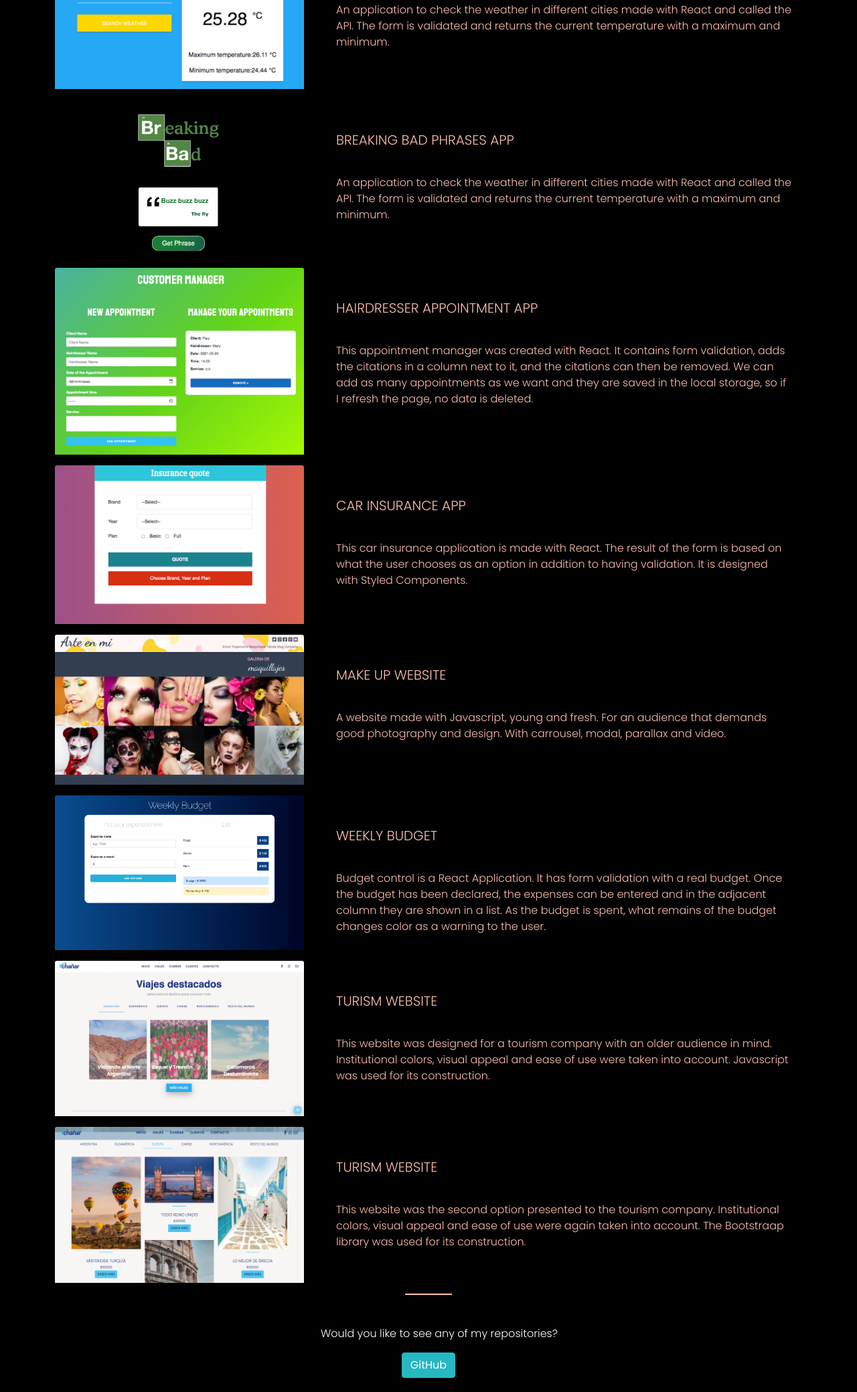
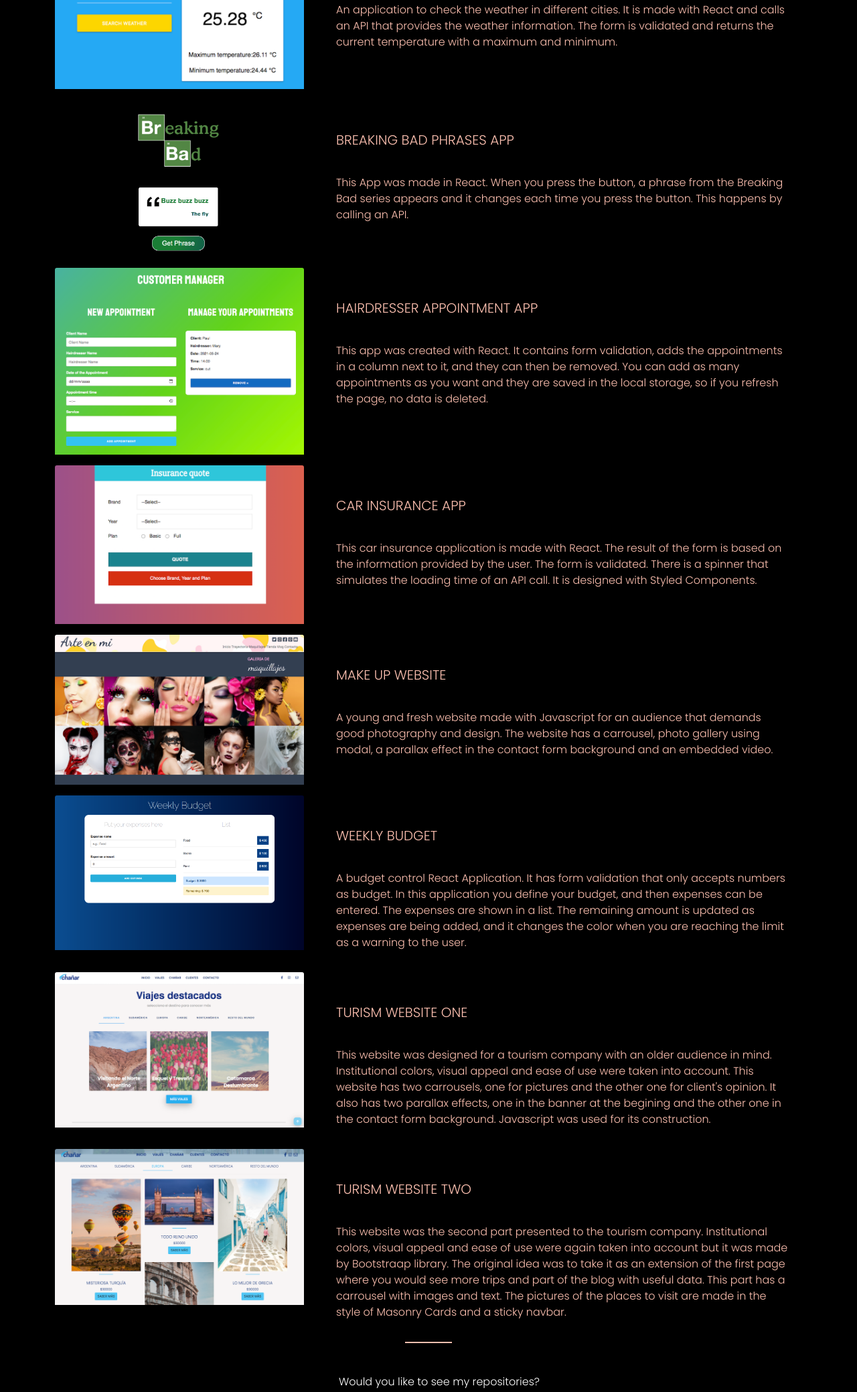
Before and after one commit to elysdominguez2/elysdominguez, a plain HTML site: page index.html in a window 1280 px wide. Shown: the part 408-2487 px from the top of the page at 67% size. Drawn offline with nearby package versions, Linux system fonts and the light colour scheme; a web font is replaced by a local one.

Commit message:
Add files via upload

```diff
--- a/index.html
+++ b/index.html
@@ -10,6 +10,7 @@
 			integrity="sha384-+0n0xVW2eSR5OomGNYDnhzAbDsOXxcvSN1TPprVMTNDbiYZCxYbOOl7+AMvyTG2x"
 			crossorigin="anonymous"
 		/>
+
 		<link rel="stylesheet" href="sass/main.css" />
 
 		<link
@@ -20,6 +21,11 @@
 			href="https://fonts.googleapis.com/css2?family=Kristi&family=Poppins:wght@300;400;500;700&display=swap"
 			rel="stylesheet"
 		/>
+		<script
+			src="https://kit.fontawesome.com/a27ebf18aa.js"
+			crossorigin="anonymous"
+		></script>
+
 		<title>Eliana Dominguez</title>
 	</head>
 
@@ -28,23 +34,52 @@
 			<h1>Hi! I'm ELIANA DOMINGUEZ</h1>
 			<h2>Front-End Developer - React JS</h2>
 		</header>
-		<nav id="navbar" class="navbar sticky-top px-3">
-			<!-- <a class="navbar-brand" href="#">Eliana Dominguez</a> -->
+
+		<div class="d-none d-md-inline col-12 col-lg-auto">
+			<nav id="navbar" class="navbar sticky-top">
 				<ul class="nav navbar-center">
 					<li class="nav-item">
-					<a class="nav-link" href="#projects">Projects</a>
+						<a href="#projects" class="nav-link active">Projects</a>
 					</li>
 					<li class="nav-item">
-					<a class="nav-link" href="#github">GitHub</a>
+						<a href="#github" class="nav-link">GitHub</a>
 					</li>
 					<li class="nav-item">
-					<a class="nav-link" href="#behance">Behance</a>
+						<a href="#behance" class="nav-link">Behance</a>
 					</li>
 					<li class="nav-item">
-					<a class="nav-link" href="#linkedin">LinkedIn</a>
+						<a href="#linkedin" class="nav-link">LinkedIn</a>
 					</li>
 				</ul>
 			</nav>
+		</div>
+
+		<!-- MENU MOVIL -->
+		<div class="d-md-none">
+			<div class="row fixed-bottom">
+				<div class="col text-right my-4 mx-4">
+					<buttom
+						class="btn btn-primary navbar-toggler"
+						type="button"
+						data-bs-toggle="collapse"
+						data-bs-target="#navbarNavAltMarkup"
+						aria-controls="navbarNavAltMarkup"
+						aria-expanded="false"
+						aria-label="Toggle navigation"
+					>
+						<i class="fas fa-bars"></i>
+					</buttom>
+					<div class="collapse navbar-collapse" id="navbarNavAltMarkup">
+						<div class="navbar-nav navbar-light bg-light">
+							<a href="#projects" class="dropdown-item">Projects</a>
+							<a href="#github" class="dropdown-item">GitHub</a>
+							<a href="#behance" class="dropdown-item">Behance</a>
+							<a href="#linkedin" class="dropdown-item">LinkedIn</a>
+						</div>
+					</div>
+				</div>
+			</div>
+		</div>
 
 		<main
 			data-bs-spy="scroll"
@@ -69,9 +104,10 @@
 							<div class="card-body">
 								<h5 class="card-title">Weather App</h5>
 								<p class="card-text">
-									An application to check the weather in different cities made
-									with React and called the API. The form is validated and
-									returns the current temperature with a maximum and minimum.
+									An application to check the weather in different cities. It is
+									made with React and calls an API that provides the weather
+									information. The form is validated and returns the current
+									temperature with a maximum and minimum.
 								</p>
 							</div>
 						</div>
@@ -91,9 +127,10 @@
 							<div class="card-body">
 								<h5 class="card-title">Breaking Bad Phrases App</h5>
 								<p class="card-text">
-									An application to check the weather in different cities made
-									with React and called the API. The form is validated and
-									returns the current temperature with a maximum and minimum.
+									This App was made in React. When you press the button, a
+									phrase from the Breaking Bad series appears and it changes
+									each time you press the button. This happens by calling an
+									API.
 								</p>
 							</div>
 						</div>
@@ -113,11 +150,11 @@
 							<div class="card-body">
 								<h5 class="card-title">Hairdresser Appointment App</h5>
 								<p class="card-text">
-									This appointment manager was created with React. It contains
-									form validation, adds the citations in a column next to it,
-									and the citations can then be removed. We can add as many
-									appointments as we want and they are saved in the local
-									storage, so if I refresh the page, no data is deleted.
+									This app was created with React. It contains form validation,
+									adds the appointments in a column next to it, and they can
+									then be removed. You can add as many appointments as you want
+									and they are saved in the local storage, so if you refresh the
+									page, no data is deleted.
 								</p>
 							</div>
 						</div>
@@ -138,8 +175,9 @@
 								<h5 class="card-title">Car Insurance App</h5>
 								<p class="card-text">
 									This car insurance application is made with React. The result
-									of the form is based on what the user chooses as an option in
-									addition to having validation. It is designed with Styled
+									of the form is based on the information provided by the user.
+									The form is validated. There is a spinner that simulates the
+									loading time of an API call. It is designed with Styled
 									Components.
 								</p>
 							</div>
@@ -160,9 +198,10 @@
 							<div class="card-body">
 								<h5 class="card-title">Make Up Website</h5>
 								<p class="card-text">
-									A website made with Javascript, young and fresh. For an
-									audience that demands good photography and design. With
-									carrousel, modal, parallax and video.
+									A young and fresh website made with Javascript for an audience
+									that demands good photography and design. The website has a
+									carrousel, photo gallery using modal, a parallax effect in the
+									contact form background and an embedded video.
 								</p>
 							</div>
 						</div>
@@ -182,11 +221,12 @@
 							<div class="card-body">
 								<h5 class="card-title">Weekly Budget</h5>
 								<p class="card-text">
-									Budget control is a React Application. It has form validation
-									with a real budget. Once the budget has been declared, the
-									expenses can be entered and in the adjacent column they are
-									shown in a list. As the budget is spent, what remains of the
-									budget changes color as a warning to the user.
+									A budget control React Application. It has form validation
+									that only accepts numbers as budget. In this application you
+									define your budget, and then expenses can be entered. The
+									expenses are shown in a list. The remaining amount is updated
+									as expenses are being added, and it changes the color when you
+									are reaching the limit as a warning to the user.
 								</p>
 							</div>
 						</div>
@@ -204,12 +244,15 @@
 						</div>
 						<div class="cont col-md-8">
 							<div class="card-body">
-								<h5 class="card-title">Turism Website</h5>
+								<h5 class="card-title">Turism Website One</h5>
 								<p class="card-text">
 									This website was designed for a tourism company with an older
 									audience in mind. Institutional colors, visual appeal and ease
-									of use were taken into account. Javascript was used for its
-									construction.
+									of use were taken into account. This website has two
+									carrousels, one for pictures and the other one for client's
+									opinion. It also has two parallax effects, one in the banner
+									at the begining and the other one in the contact form
+									background. Javascript was used for its construction.
 								</p>
 							</div>
 						</div>
@@ -227,12 +270,16 @@
 						</div>
 						<div class="cont col-md-8">
 							<div class="card-body">
-								<h5 class="card-title">Turism Website</h5>
+								<h5 class="card-title">Turism Website Two</h5>
 								<p class="card-text">
-									This website was the second option presented to the tourism
+									This website was the second part presented to the tourism
 									company. Institutional colors, visual appeal and ease of use
-									were again taken into account. The Bootstraap library was used
-									for its construction.
+									were again taken into account but it was made by Bootstraap
+									library. The original idea was to take it as an extension of
+									the first page where you would see more trips and part of the
+									blog with useful data. This part has a carrousel with images
+									and text. The pictures of the places to visit are made in the
+									style of Masonry Cards and a sticky navbar.
 								</p>
 							</div>
 						</div>
@@ -244,9 +291,7 @@
 			<a class="links" href="https://github.com/elysdominguez2">
 				<div class="card text-center text-white bg-dark">
 					<div class="card-body">
-						<p class="card-text">
-							Would you like to see any of my repositories?
-						</p>
+						<p class="card-text">Would you like to see my repositories?</p>
 						<button type="button" class="btn btn-primary">GitHub</button>
 					</div>
 				</div>
```
Lines whose indentation alone changed are shown as unchanged.
